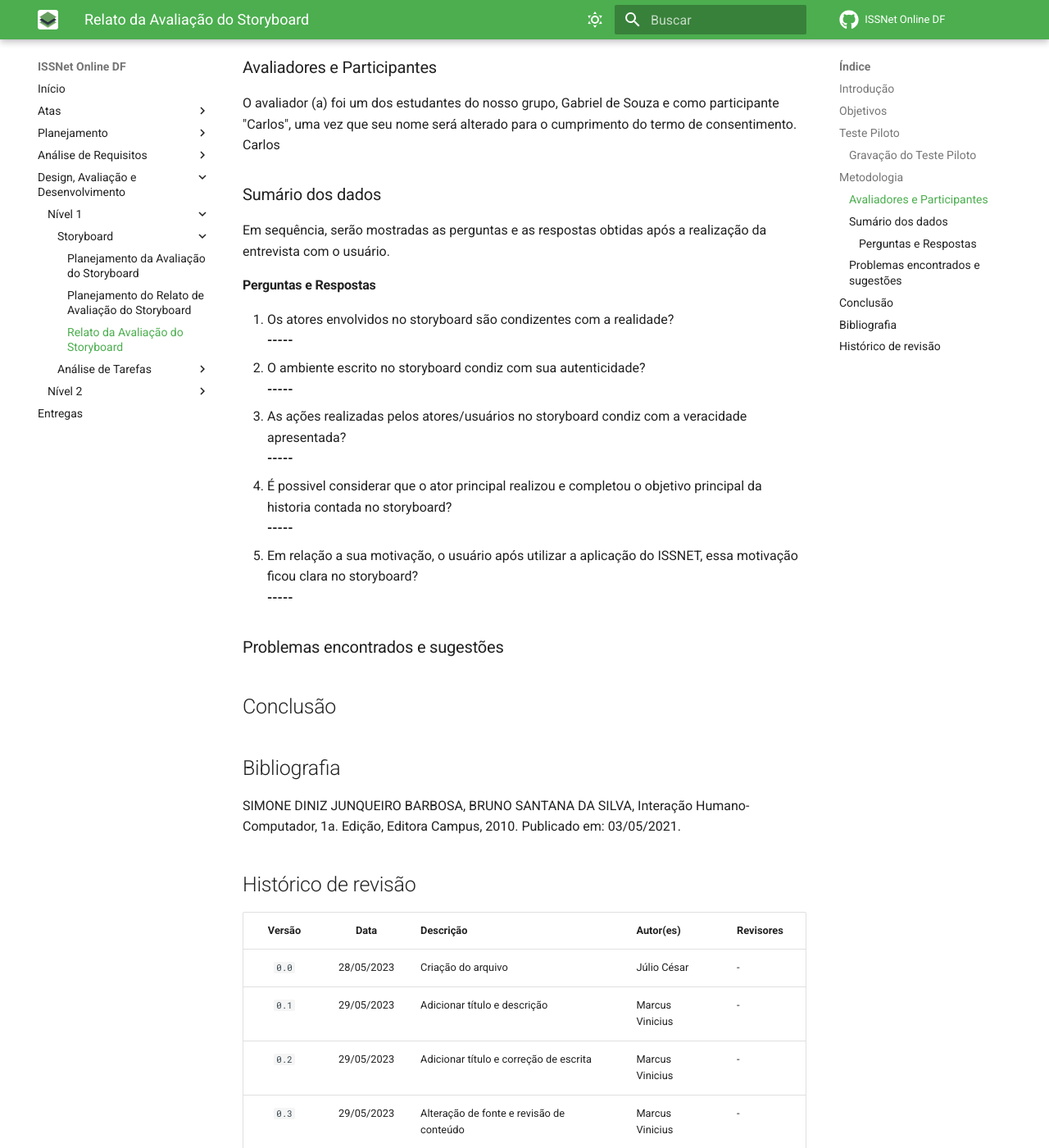
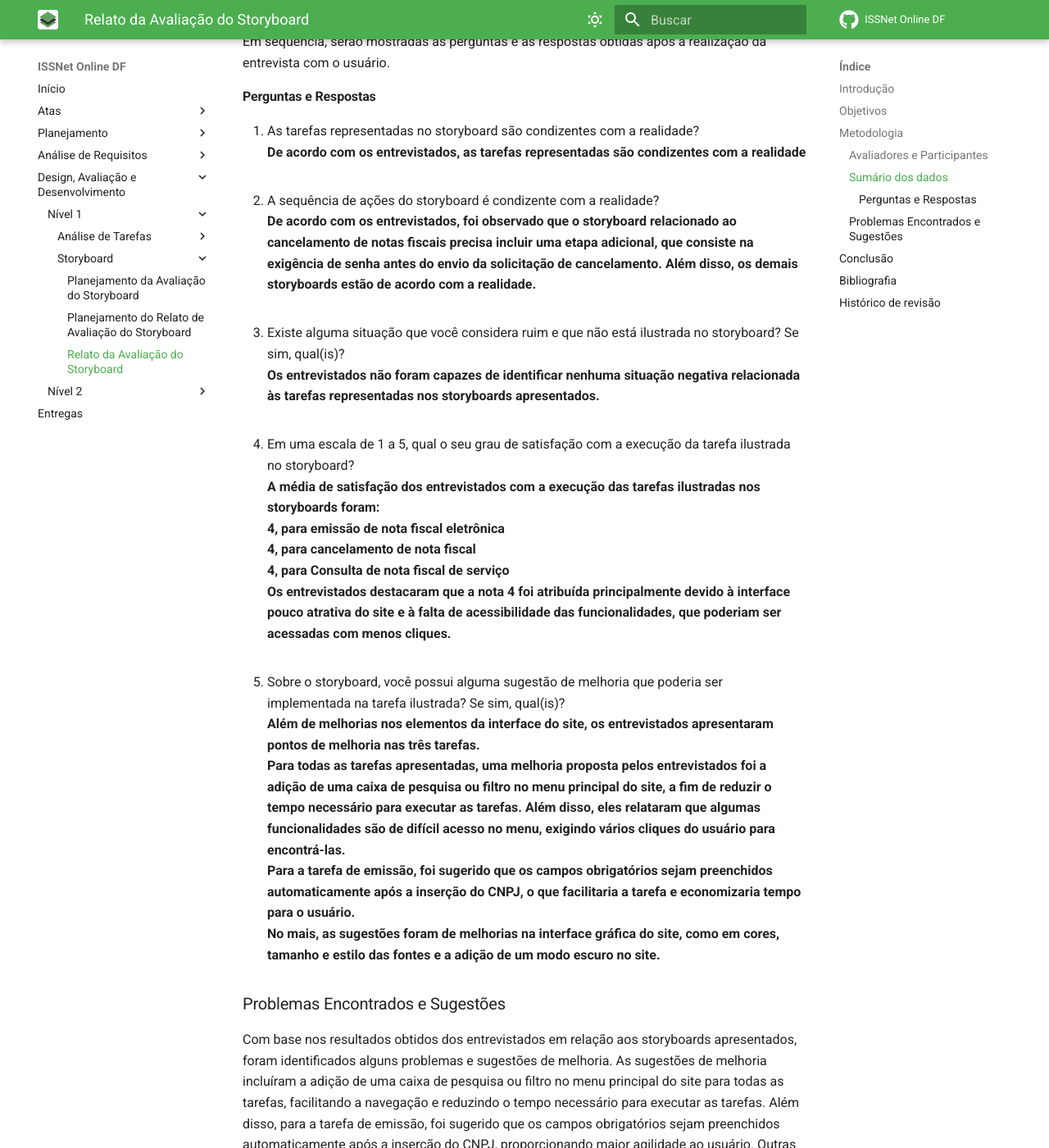
Before and after one commit to Interacao-Humano-Computador/2023.1-ISSNet, an MkDocs documentation site: the page built from gitpages/docs/design_avaliacao_desenvolvimento/nivel1/storyboard/relato_storyboard.md, in a window 1280 px wide and 1400 px high, scrolled down 991 px. Shown: the whole window at 82% size. Built offline with MkDocs 1.6.1 and Material for MkDocs 9.7.7, drawn with Linux system fonts in a browser that asks for light colours; comment, search, counter and statistics services are not loaded; some of the changed text lies outside the part shown.

Commit message:
adição dos dados obtidos nas entrevistas avaliação dos storyboards

```diff
--- a/gitpages/docs/design_avaliacao_desenvolvimento/nivel1/storyboard/relato_storyboard.md
+++ b/gitpages/docs/design_avaliacao_desenvolvimento/nivel1/storyboard/relato_storyboard.md
@@ -7,12 +7,6 @@ O relato dos resultados é um documento da qual tem como objetivo descrever os r
 ## Objetivos
 
 Relatar os resultados principais obtidos através da reunião marcada pelos integrantes do grupo da qual são obtidos os resultados e anotações necessárias baseadas nos usuários que utilizam o ISSNET, uma vez que coletando os dados de quem utiliza o sistema, podemos alcançar uma maior precisão e confiança nos dados analisados.
-
-## Teste Piloto
-
-O teste piloto é uma versão preliminar do teste de usabilidade, realizado com uma base de usuarios que fazem uso do sistema. O teste piloto foi realizado pelo integrante --------- na presente data (29/05/2023), segunda-feira, de forma remota utilizando a plataforma -----------.
-
-### Gravação do Teste Piloto
 
 ## Metodologia
 
@@ -28,26 +22,38 @@ O avaliador (a) foi um dos estudantes do nosso grupo, Gabriel de Souza e como pa
 Em sequência, serão mostradas as perguntas e as respostas obtidas após a realização da entrevista com o usuário.
 
 #### Perguntas e Respostas
+
 <ol>
-<li> Os atores envolvidos no storyboard são condizentes com a realidade?
-    <br/> <b>----- </b>
-</li>
-<li> O ambiente escrito no storyboard condiz com sua autenticidade?
-    <br/> <b>----- </b>
-</li>
-<li> As ações realizadas pelos atores/usuários no storyboard condiz com a veracidade apresentada?
-    <br/> <b>----- </b>
-</li>
-<li> É possivel considerar que o ator principal realizou e completou o objetivo principal da historia contada no storyboard?
-    <br/> <b>----- </b>
-</li>
-<li>Em relação a sua motivação, o usuário após utilizar a aplicação do ISSNET, essa motivação ficou clara no storyboard?
-    <br/> <b>----- </b>
+    <li> As tarefas representadas no storyboard são condizentes com a realidade?
+        <br/> <b> De acordo com os entrevistados, as tarefas representadas são condizentes com a realidade </b>
+    </li>
+    <br>
+    <li> A sequência de ações do storyboard é condizente com a realidade?
+        <br/> <b> De acordo com os entrevistados, foi observado que o storyboard relacionado ao cancelamento de notas fiscais precisa incluir uma etapa adicional, que consiste na exigência de senha antes do envio da solicitação de cancelamento. Além disso, os demais storyboards estão de acordo com a realidade. </b>
+    </li>
+    <br>
+    <li> Existe alguma situação que você considera ruim e que não está ilustrada no storyboard? Se sim, qual(is)?
+        <br/> <b> Os entrevistados não foram capazes de identificar nenhuma situação negativa relacionada às tarefas representadas nos storyboards apresentados. </b>
+    </li>
+    <br>
+    <li> Em uma escala de 1 a 5, qual o seu grau de satisfação com a execução da tarefa ilustrada no storyboard?
+        <br/> <b> A média de satisfação dos entrevistados com a execução das tarefas ilustradas nos storyboards foram: </b>
+        <br/> <b> 4, para emissão de nota fiscal eletrônica </b>
+        <br/> <b> 4, para cancelamento de nota fiscal </b>
+        <br/> <b> 4, para Consulta de nota fiscal de serviço </b>
+        <br/> <b> Os entrevistados destacaram que a nota 4 foi atribuída principalmente devido à interface pouco atrativa do site e à falta de acessibilidade das funcionalidades, que poderiam ser acessadas com menos cliques. </b>
+    </li>
+    <br>
+    <li> Sobre o storyboard, você possui alguma sugestão de melhoria que poderia ser implementada na tarefa ilustrada? Se sim, qual(is)?
+        <br/> <b> Além de melhorias nos elementos da interface do site, os entrevistados apresentaram pontos de melhoria nas três tarefas. </b>
+        <br/> <b> Para todas as tarefas apresentadas, uma melhoria proposta pelos entrevistados foi a adição de uma caixa de pesquisa ou filtro no menu principal do site, a fim de reduzir o tempo necessário para executar as tarefas. Além disso, eles relataram que algumas funcionalidades são de difícil acesso no menu, exigindo vários cliques do usuário para encontrá-las. </b>
+        <br/> <b> Para a tarefa de emissão, foi sugerido que os campos obrigatórios sejam preenchidos automaticamente após a inserção do CNPJ, o que facilitaria a tarefa e economizaria tempo para o usuário. </b>
+        <br/> <b> No mais, as sugestões foram de melhorias na interface gráfica do site, como em cores, tamanho e estilo das fontes e a adição de um modo escuro no site. </b>
+    </li>
 </ol>
 
-### Problemas encontrados e sugestões
-
-
+### Problemas Encontrados e Sugestões
+Com base nos resultados obtidos dos entrevistados em relação aos storyboards apresentados, foram identificados alguns problemas e sugestões de melhoria. As sugestões de melhoria incluíram a adição de uma caixa de pesquisa ou filtro no menu principal do site para todas as tarefas, facilitando a navegação e reduzindo o tempo necessário para executar as tarefas. Além disso, para a tarefa de emissão, foi sugerido que os campos obrigatórios sejam preenchidos automaticamente após a inserção do CNPJ, proporcionando maior agilidade ao usuário. Outras sugestões envolveram melhorias na interface gráfica do site, como ajustes nas cores, tamanho e estilo das fontes, bem como a implementação de um modo escuro. Com base nessas informações, é possível direcionar as melhorias futuras para atender às expectativas dos usuários e aprimorar a usabilidade do sistema.
 
 ## Conclusão
 
@@ -67,6 +73,7 @@ Edição, Editora Campus, 2010. Publicado em: 03/05/2021.
 | Versão     | Data        | Descrição                                 | Autor(es)       | Revisores       |
 | :--------: | :---------: | ----------------------------------------- | --------------- | --------------- |
 | `0.0`      | 28/05/2023  | Criação do arquivo                        | Júlio César     | - |
-| `0.1`      | 29/05/2023  | Adicionar título e descrição              | Marcus Vinicius | - |
-| `0.2`      | 29/05/2023  | Adicionar título e correção de escrita    | Marcus Vinicius | - |
-| `0.3`      | 29/05/2023  | Alteração de fonte e revisão de conteúdo  | Marcus Vinicius | - |
+| `0.1`      | 29/05/2023  | Adicionar título e descrição              | Marcus Vinicius | Arthur Trindade |
+| `0.2`      | 29/05/2023  | Adicionar título e correção de escrita    | Marcus Vinicius | Arthur Trindade |
+| `0.3`      | 29/05/2023  | Alteração de fonte e revisão de conteúdo  | Marcus Vinicius | Arthur Trindade |
+| `0.4`      | 29/05/2023  | Adição dos dados obtidos nas entrevistas  | Marcus Vinicius | Arthur Trindade |
--- a/mkdocs.yml
+++ b/mkdocs.yml
@@ -30,14 +30,14 @@ nav:
     - Guia de Estilo: analise_de_requisitos/guia_de_estilo.md
   - Design, Avaliação e Desenvolvimento:
     - Nível 1:
+      - Análise de Tarefas:
+        - Planejamento da Avaliação de Análise de Tarefas: design_avaliacao_desenvolvimento/nivel1/analise_de_tarefas/plan_avaliacao_analisetarefas.md
+        - Planejamento do Relato de Avaliação da Análise de Tarefas: design_avaliacao_desenvolvimento/nivel1/analise_de_tarefas/plan_relato_analisetarefas.md
+        - Relato da Avaliação da Análise de Tarefas: design_avaliacao_desenvolvimento/nivel1/analise_de_tarefas/relato_analisetarefas.md
       - Storyboard:
         - Planejamento da Avaliação do Storyboard: design_avaliacao_desenvolvimento/nivel1/storyboard/plan_avaliacao_storyboard.md
         - Planejamento do Relato de Avaliação do Storyboard: design_avaliacao_desenvolvimento/nivel1/storyboard/plan_relato_storyboard.md
         - Relato da Avaliação do Storyboard: design_avaliacao_desenvolvimento/nivel1/storyboard/relato_storyboard.md
-      - Análise de Tarefas:
-        - Planejamento da Avaliação de Análise de Tarefas: design_avaliacao_desenvolvimento/nivel1/analise_de_tarefas/plan_avaliacao_analisetarefas.md
-        - Planejamento do Relato de Avaliação da Análise de Tarefas: design_avaliacao_desenvolvimento/nivel1/analise_de_tarefas/plan_relato_analisetarefas.md
-        - Relato da Avaliação da Análise de Tarefas: design_avaliacao_desenvolvimento/nivel1/analise_de_tarefas/relato_analisetarefas.md
     - Nível 2:
       - Planejamento da Avaliação do Protótipo de Papel: design_avaliacao_desenvolvimento/nivel2/plan_avaliacao_protpapel.md
       - Planejamento do Relato da Avaliação do Protótipo de Papel: design_avaliacao_desenvolvimento/nivel2/plan_relato_protpapel.md
```
Also changed, not shown: gitpages/docs/design_avaliacao_desenvolvimento/nivel1/storyboard/plan_avaliacao_storyboard.md (+1 -1 lines).
